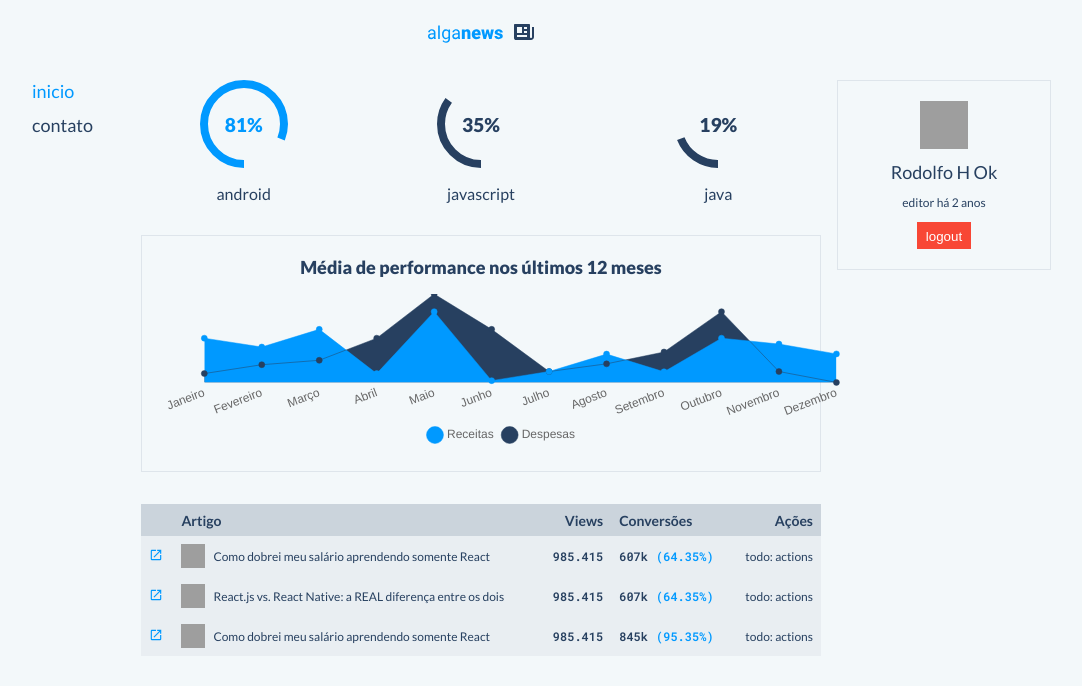
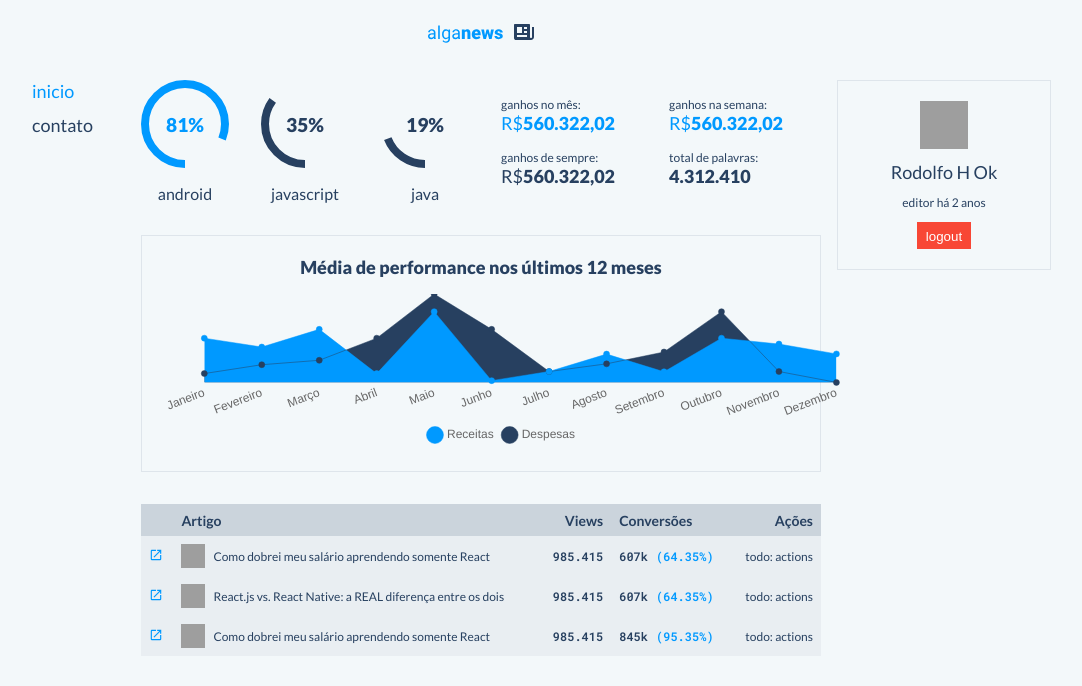
Before and after one commit to rodolfoHOk/algaworks.alganews-cms, a React (Create React App) app: page / in a window 1280 px wide. Shown: the top 686 px of the page, without its empty margins (159-1241 px from the left). Built offline with nearby package versions, Linux system fonts and the light colour scheme; grey boxes are pictures that could not be loaded.

Commit message:
feature UserEarnings

```diff
--- /dev/null
+++ b/src/app/features/UserEarnings.tsx
@@ -0,0 +1,17 @@
+import styled from "styled-components";
+import ValueDescriptor from "../components/ValueDescriptor/ValueDescriptor";
+
+export default function UserEarnings() {
+  return <UserEarningsWrapper>
+    <ValueDescriptor description={'ganhos no mês'} value={560322.02} color={'default'} isCurrency />
+    <ValueDescriptor description={'ganhos na semana'} value={560322.02} color={'default'} isCurrency />
+    <ValueDescriptor description={'ganhos de sempre'} value={560322.02} color={'primary'} isCurrency />
+    <ValueDescriptor description={'total de palavras'} value={4312410} color={'primary'} />
+  </UserEarningsWrapper>
+}
+
+const UserEarningsWrapper = styled.div`
+  display: grid;
+  grid-template-columns: repeat(2, 1fr);
+  gap: 16px;
+`;
--- a/src/app/views/Home.view.tsx
+++ b/src/app/views/Home.view.tsx
@@ -3,12 +3,16 @@
 import UserPerformance from "../features/UserPerformance";
 import PostsList from "../features/PostsList";
 import UserTopTags from "../features/UserTopTags";
+import UserEarnings from "../features/UserEarnings";
 
 export default function Home() {
   usePageTitle('Home');
 
   return <DefaultLayout>
-    <UserTopTags />
+    <div style={{ display: 'grid', gridTemplateColumns: 'repeat(2, 1fr)', alignItems: 'center', gap: '32px' }}>
+      <UserTopTags />
+      <UserEarnings />
+    </div>
     <UserPerformance />
     <PostsList />
   </DefaultLayout>
```
